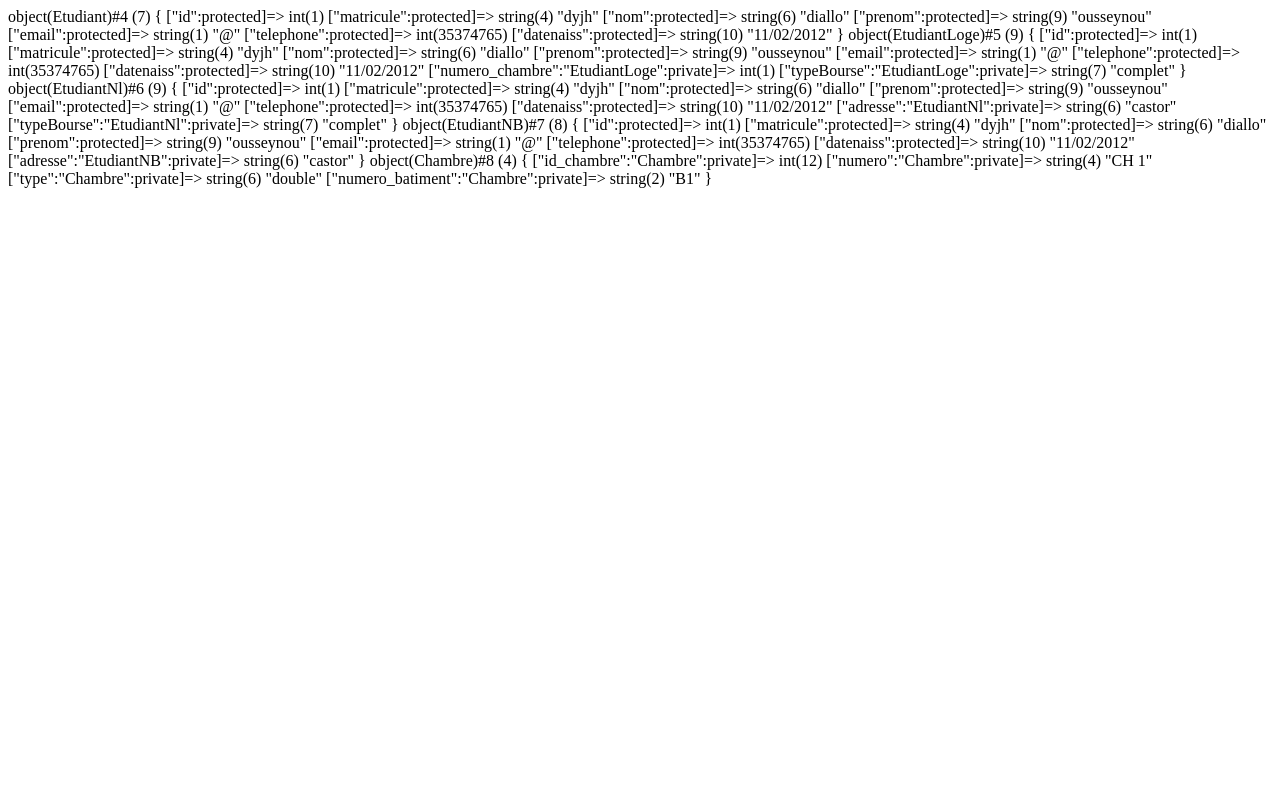
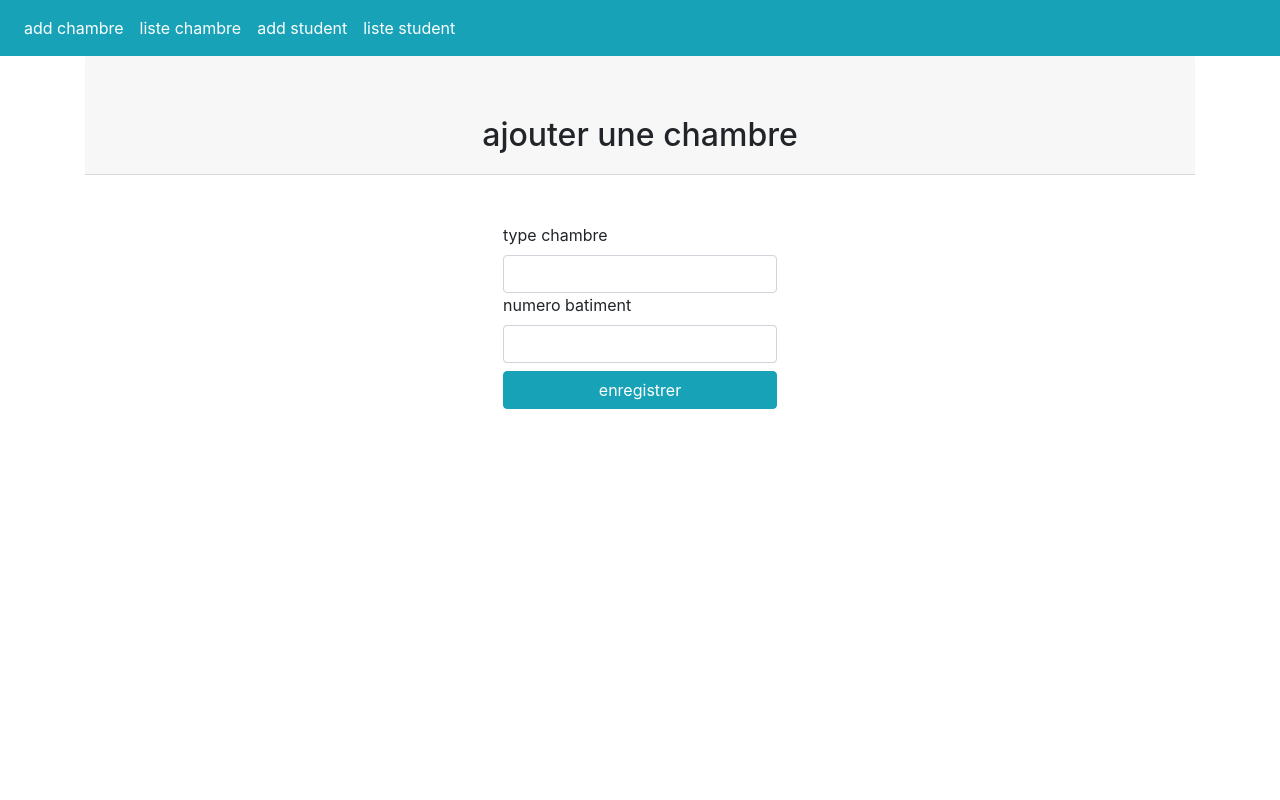
Before and after one commit to mouctar-diallo/MVC, a PHP site: page /sonatel_academy/ in a window 1280 px wide. Run offline with PHP 8.4, Linux system fonts and the light colour scheme; some libraries are stand-ins or nearby versions.

Commit message:
router and Controller

```diff
--- /dev/null
+++ b/controllers/ChambreController.php
@@ -0,0 +1,39 @@
+<?php
+
+
+class ChambreController extends Controller
+{
+
+    public function __construct()
+    {
+        $this->dossier = "chambre";
+        $this->layout ="template";
+    }
+
+    public function index()
+    {
+        $this->view = "add";
+        $this->render();
+    }
+    public function save()
+    {
+        echo "ugilk";
+        if (isset($_POST['enregistrer'])) {
+            var_dump($_POST);die();
+            extract($_POST);
+            $this->validator->isVide($type,"type","type is required");
+            $this->validator->isVide($numero,"numero","numero is required");
+            if($this->validator->isValid()){
+
+            }
+        }else{
+            var_dump($_POST);die();
+        }
+    }
+    public function all()
+    {
+        $this->view = "list";
+        $this->render();
+    }
+
+}
--- /dev/null
+++ b/controllers/EtudiantLogeController.php
@@ -0,0 +1,6 @@
+<?php
+
+class EtudiantLogeController extends Controller
+{
+
+}
--- /dev/null
+++ b/controllers/EtudiantNbController.php
@@ -0,0 +1,6 @@
+<?php
+
+class EtudiantNbController extends Controller
+{
+
+}
--- /dev/null
+++ b/controllers/EtudiantNlController.php
@@ -0,0 +1,6 @@
+<?php
+
+class EtudiantNlController extends Controller
+{
+
+}
--- a/index.php
+++ b/index.php
@@ -1,66 +1,54 @@
 <?php
 require('libs/autoLoader.php');
-
+define("URL","http://localhost/sonatel_academy/projet_mvc/");
 $autoload = new Autoloader();
 $autoload->redirect();
-$et = new Etudiant([
-    'id'=>1,
+
+
+
+
+
+
+/*$et = new Etudiant([
+    'id'=>20,
     'nom'=>'diallo',
-    'prenom'=>'ousseynou',
+    'prenom'=>'mouctar',
+    'email'=>'@',
+    'telephone'=>35374765,
+    'matricule'=>'dyjh',
+    'datenaiss'=>'11/02/2012'
+]);
+$etL = new EtudiantLoge([
+    'id'=>20,
+    'nom'=>'diallo',
+    'prenom'=>'mouctar',
     'email'=>'@',
     'telephone'=>35374765,
     'typeBourse'=>'complet',
     'matricule'=>'dyjh',
+    'numero_chambre'=>'6',
     'datenaiss'=>'11/02/2012'
 ]);
+
+$ch = new Chambre([
+    'id_chambre'=>5,
+    'numero'=>'diallo',
+    'numero_batiment'=>'4',
+    'type'=>'double'
+]);
 var_dump($et);
-
-$etL = new EtudiantLoge([
-    'id'=>1,
-    'nom'=>'diallo',
-    'prenom'=>'ousseynou',
-    'email'=>'@',
-    'telephone'=>35374765,
-    'numero_chambre'=>1,
-    'typeBourse'=>'complet',
-    'matricule'=>'dyjh',
-    'datenaiss'=>'11/02/2012'
-]);
 var_dump($etL);
 
-$etNL = new EtudiantNl([
-    'id'=>1,
-    'nom'=>'diallo',
-    'prenom'=>'ousseynou',
-    'email'=>'@',
-    'telephone'=>35374765,
-    'numero_chambre'=>1,
-    'typeBourse'=>'complet',
-    'matricule'=>'dyjh',
-    'adresse'=>'castor',
-    'datenaiss'=>'11/02/2012'
+/*function generateMatricule(Etudiant $et){
+    $matricule = date('Y').'-'.strtoupper(substr($et->getNom(),0,2)).
+        '-'.strtoupper(substr($et->getPreNom(),0,2)).'-'.sprintf("%04d", $et->getId());
+    return $matricule;
+}
 
-]);
-var_dump($etNL);
+function generateNumeroChambre(EtudiantLoge $etL, Chambre $ch){
+    $numero_chambre = sprintf("%03d", $ch->getNumero_batiment()).'-'.sprintf("%04d", $etL->getNumero_chambre());
+    return $numero_chambre;
+}
 
-$etNB = new EtudiantNB([
-    'id'=>1,
-    'nom'=>'diallo',
-    'prenom'=>'ousseynou',
-    'email'=>'@',
-    'telephone'=>35374765,
-    'numero_chambre'=>1,
-    'matricule'=>'dyjh',
-    'adresse'=>'castor',
-    'datenaiss'=>'11/02/2012'
-
-]);
-var_dump($etNB);
-
-$chambre = new Chambre([
-    'id_chambre'=>12,
-    'type'=>'double',
-    'numero'=>'CH 1',
-    'numero_batiment'=>'B1',
-]);
-var_dump($chambre);
+//echo generateMatricule($et);
+echo generateNumeroChambre($etL,$ch);*/
--- a/libs/AutoLoader.php
+++ b/libs/AutoLoader.php
@@ -18,7 +18,7 @@ class AutoLoader
             }
         });
 
-        /*if(isset($_GET['url']))
+        if(isset($_GET['url']))
         {
             $url = explode('/',filter_var( $_GET['url'],FILTER_SANITIZE_URL));
             $controllerAcharger = ucfirst(strtolower($url[0]))."Controller";
@@ -32,10 +32,10 @@ class AutoLoader
                 }
             }
         }else{
-            $cheminController = "controllers/ProduitController.php";
+            $cheminController = "controllers/ChambreController.php";
             require_once($cheminController);
-            $controllerAcharger = new ProduitController();
-            $controllerAcharger->save();
-        }*/
+            $controllerAcharger = new ChambreController();
+            $controllerAcharger->index();
+        }
     }
 }
--- a/libs/Controller.php
+++ b/libs/Controller.php
@@ -10,7 +10,7 @@ class Controller
     public function render()
     {
         $pageAcharger = "views/".$this->dossier."/".$this->view.".php";
-        $layout = "views/layout/".$this->layout.".php";
+        $layout = "views/template/".$this->layout.".php";
         ob_start();
             extract($this->send_data_to_view);
             require_once($pageAcharger);
--- a/libs/Manager.php
+++ b/libs/Manager.php
@@ -12,7 +12,7 @@ abstract class Manager implements IDao
     private function Openconnexion(){
        if ($this->pdo == null) {
             try {
-                $this->pdo = new PDO("mysql:host=localhost;dbname=academy","root","");
+                $this->pdo = new PDO("mysql:host=localhost;dbname=mvc","root","");
             } catch (PDOException $e ) {
                 die("erreur de connexion");
             }
--- /dev/null
+++ b/public/js/validation.js
@@ -0,0 +1,61 @@
+$(document).ready(function(){
+    //validation chambre
+    function validForChambre()
+    {
+        $('#save-chambre').click(function(e){
+            e.preventDefault();
+           const type = $('#type').val();
+           const numero = $('#numero').val();
+           if(type == ""){
+               $('#error-type').html('ce champ est obligatoire');
+           }
+           if (numero == "") {
+                $('#error-numero').html('ce champ est obligatoire');
+           }
+           $('#type').keyup(function(){
+                $('#error-type').html(' ');
+           });
+           $('#numero').keyup(function(){
+                $('#error-numero').html(' ');
+           });
+
+        })
+    }
+    //validation etudiant
+    function valideEtudiant()
+    {
+        var inputs = document.getElementsByTagName('input');
+        for (input of inputs) {
+            input.addEventListener('keyup',function(e){
+                if (e.target.hasAttribute('error')) {
+                    var span = e.target.getAttribute('error');
+                    document.getElementById(span).innerText="";
+                }
+            })
+        }
+        document.getElementById('form').addEventListener('submit',function(e){
+            var inputs = document.getElementsByTagName('input');
+            var erreur = false;
+            const  numero_chambre = $('#numero_chambre').val();
+            if (numero_chambre==0) {
+                $('#errorx').html('ce champ est obligatoire');
+            }
+            for (input of inputs) {
+                if (input.hasAttribute('error')) {
+                    var span = input.getAttribute('error');
+                    if (!input.value) {
+                        document.getElementById(span).innerText="ce champ est obligatoire"
+                        e.preventDefault();
+                    }else{
+                        document.getElementById(span).innerText=" "
+                    }
+                }
+            }
+            return false;
+        });
+    }
+
+     validForChambre();
+     valideEtudiant();
+
+})
--- a/views/chambre/add.php
+++ b/views/chambre/add.php
@@ -3,11 +3,13 @@
     <h2 class="text-center mt-5">ajouter une chambre</h2>
     </div>
     <div class="align-items-center justify-content-center d-flex mt-5">
-        <form action="" method="post">
+        <form action="<?=URL?>Chambre/save" method="post" id='form'>
             <label for="type" class="control-label">type chambre</label>
-            <input type="text" name="numero" class="form-control" id="type">
-            <label for="numero" class="control-label">numero batiment</label>
-            <input type="text" name="numero" class="form-control" id="numero">
+            <input type="text" name="type" class="form-control" id="type">
+            <small class="alert-danger text-danger" id="error-type"></small>
+            <label for="numero" class="control-label w-100">numero batiment</label>
+            <input type="number" name="numero" class="form-control" id="numero">
+            <small class="alert-danger text-danger" id="error-numero"></small>
             <input type="submit" value="enregistrer" name="enregistrer" id="save-chambre" class="btn btn-info mt-2 btn-block">
         </form>
     </div>
--- a/views/template/navbar.php
+++ b/views/template/navbar.php
@@ -5,16 +5,16 @@
 <div class="collapse navbar-collapse" id="navbarNavDropdown">
     <ul class="navbar-nav">
         <li class="nav-item active">
-            <a class="nav-link text-white" href="#">add chambre <span class="sr-only">(current)</span></a>
+            <a class="nav-link text-white" href="<?=URL?>Chambre/index">add chambre <span class="sr-only">(current)</span></a>
         </li>
         <li class="nav-item">
-            <a class="nav-link text-white" href="#">liste chambre</a>
+            <a class="nav-link text-white" href="<?=URL?>Chambre/all">liste chambre</a>
         </li>
         <li class="nav-item">
-            <a class="nav-link text-white" href="#">add student</a>
+            <a class="nav-link text-white" href="<?=URL?>Etudiant/index">add student</a>
         </li>
         <li class="nav-item">
-            <a class="nav-link text-white" href="#">liste student</a>
+            <a class="nav-link text-white" href="<?=URL?>Etudiant/all">liste student</a>
         </li>
     </ul>
 </div>
--- a/views/template/template.php
+++ b/views/template/template.php
@@ -8,23 +8,24 @@
 
     <!-- Bootstrap CSS -->
     <script type="text/javascript" src="https://ajax.googleapis.com/ajax/libs/jquery/3.1.0/jquery.min.js"></script>
-    <link rel="stylesheet" href="../../public/bootstrap/css/bootstrap.min.css">
-    <link rel="stylesheet" href="../../public/css/bootstrap.min.css">
-    <link rel="stylesheet" href="../../public/dataTables/media/css/jquery.dataTables.css">
-    <link rel="stylesheet" type="text/css" href="../../public/css/style.css">
+    <link rel="stylesheet" href="<?=URL?>public/bootstrap/css/bootstrap.min.css">
+    <link rel="stylesheet" href="<?=URL?>public/css/bootstrap.min.css">
+    <link rel="stylesheet" href="<?=URL?>public/dataTables/media/css/jquery.dataTables.css">
+    <link rel="stylesheet" type="text/css" href="<?=URL?>public/css/style.css">
   </head>
   <body>
         <?php include('navbar.php'); ?>
       <div class="container">
            <div class="row">
-                <?php include('../etudiant/add.php');?>
+                <?php echo  $page_content ; ?>
            </div>
       </div>
     <!-- Optional JavaScript -->
     <!-- jQuery first, then Popper.js, then Bootstrap JS -->
     <script src="https://cdnjs.cloudflare.com/ajax/libs/popper.js/1.14.7/umd/popper.min.js" integrity="sha384-UO2eT0CpHqdSJQ6hJty5KVphtPhzWj9WO1clHTMGa3JDZwrnQq4sF86dIHNDz0W1" crossorigin="anonymous"></script>
     <script src="https://maxcdn.bootstrapcdn.com/bootstrap/4.5.0/js/bootstrap.min.js"></script>
-    <script src="../../public/dataTables/media/js/jquery.js"></script>
-    <script src="../../public/dataTables/media/js/jquery.dataTables.min.js"></script>
+    <script src="<?=URL?>public/dataTables/media/js/jquery.js"></script>
+    <script src="<?=URL?>public/dataTables/media/js/jquery.dataTables.min.js"></script>
+    <script src="<?=URL?>public/js/validation.js"></script>
   </body>
 </html>
```
Also changed, not shown: controllers/EtudiantController.php (added, +21 -0 lines), libs/Validator.php (added, +22 -0 lines), models/dao/ChambreDao.php (+27 -0 lines), views/etudiant/add.php (+25 -17 lines), .htaccess (added).
